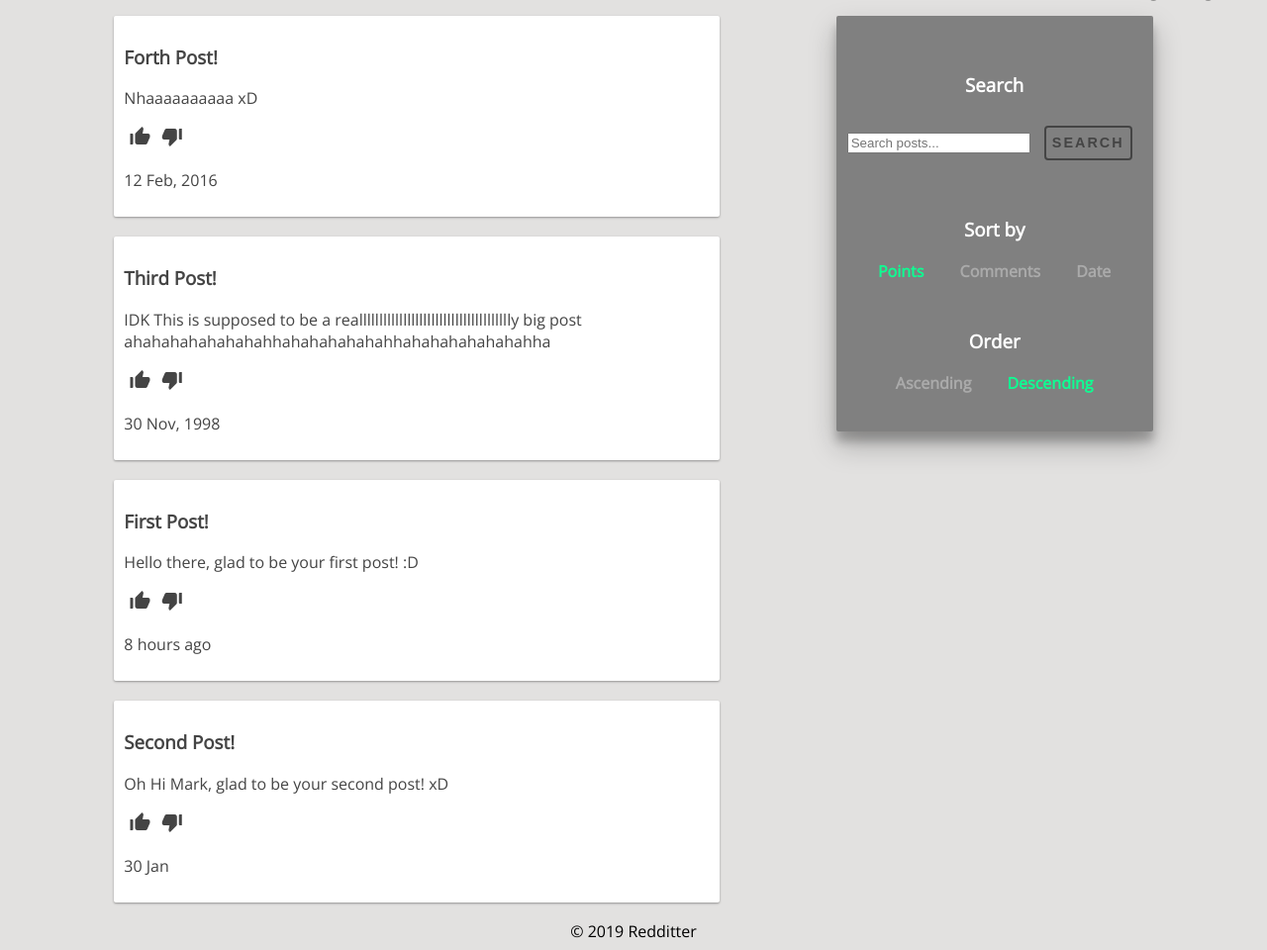
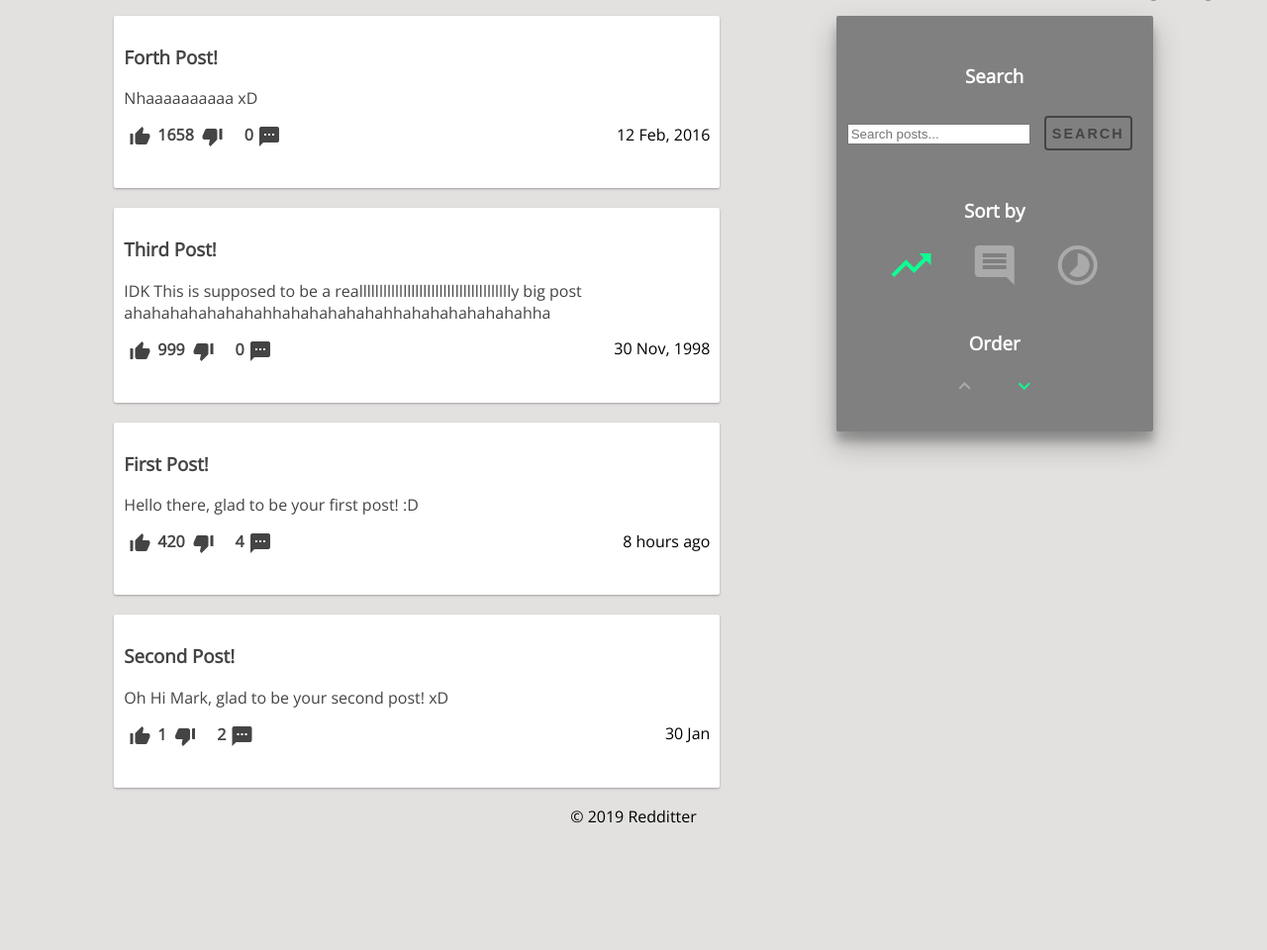
Before and after one commit to Rockdell/3LTW, a PHP site: page /pages/feed.php in a window 1280 px wide. Shown: the part 59-1019 px from the top of the page at 99% size. After the commit the page ends 891 px from the top, so only its background shows below. Run offline with PHP 8.4, Linux system fonts and the light colour scheme; data comes from the database, SQL or seed files in the repository; both versions use the stored data as it was after the commit.

Commit message:
MORE STUFF! 😅

```diff
--- a/css/style.css
+++ b/css/style.css
@@ -80,6 +80,14 @@ footer {
 	visibility: hidden;
 }
 
+#sort ul li label i {
+	font-size: 3em;
+}
+
+#by ul li label {
+	font-size: 1em;
+}
+
 .sort-by ul li label {
 	font-weight: bold;
 	padding: 1em 1em 1em;
@@ -109,14 +117,30 @@ footer {
 .post {
 	background: #ffffff;
 	transition: all 0.3s cubic-bezier(.25,.8,.25,1);
-	box-shadow: 0 1px 3px rgba(0,0,0,0.12), 0 1px 2px rgba(0,0,0,0.24);
+	box-shadow: 0 1px 3px rgba(133, 96, 96, 0.12), 0 1px 2px rgba(0,0,0,0.24);
 
 	min-width: 50%;
 	max-width: 700px;
 
-	display: flex;
+	display: grid;
+	grid-template-areas: 'title title title' 'text text text' 'info info date';
+
+	/* display: flex;
 	flex-direction: column;
-	justify-content: space-evenly;
+	justify-content: space-evenly; */
+}
+
+.post #post_title {
+	grid-area: title;
+}
+
+.post #post-info {
+	grid-area: info;
+	margin-bottom: 0%;
+}
+
+.post #post_date {
+	grid-area: date;
 }
 
 .post h1 {
@@ -221,38 +245,34 @@ button {
 	cursor: default;
 }
 
+
+/* Post CSS */
 #pp {
 	font-weight: bold;
 	display: inline;
 	position: relative;
-	bottom: 7px;
+	left: 0.1em;
+	bottom: 0.5em;
 }
 
-/* Post CSS */
-/* i[id^="upvote"] {
-	transition: color 1s;
+#time_ago {
+	position: relative;
+	bottom: 1.1em;
+	float: right;
 }
 
-i[id^="upvote"]:hover {
-	color:green;
+#nbComments {
+	font-weight: bold;
+	display: inline;
+	position: relative;
+	left: 1em;
+	bottom: 0.5em;
 }
 
-i[id^="downvote"] {
-	transition: color 1s;
+#nbCommentsLink {
+	position: relative;
+	left: 1em;
 }
-
-i[id^="downvote"]:hover {
-	color:red;
-} */
-
-/* .sort-by ul li input[type=radio]{
-	position: absolute;
-	visibility: hidden;
-} */
-
-/* #post-info input[type=radio] {
-	visibility: hidden;
-} */
 
 #post-info input {
 	margin: 0;
@@ -272,7 +292,7 @@ i[id^="downvote"]:hover {
 }
 
 #post-info label[for^="downvote"]:hover {
-	color: red;
+	color: crimson;
 }
 
 #post-info input[id^="upvote"]:checked ~ label[for^="upvote"] {
@@ -280,5 +300,5 @@ i[id^="downvote"]:hover {
 }
 
 #post-info input[id^="downvote"]:checked ~ label[for^="downvote"] {
-	color: red;
+	color: crimson;
 }
--- a/database/comment.php
+++ b/database/comment.php
@@ -1,18 +1,4 @@
 <?php
-
-//TODO DWE IT!
-function getCommentsByPost($postID) {
-	global $dbh;
-	try {
-		$stmt = $dbh->prepare(
-			"SELECT * FROM Comment, PostComment WHERE PostComment.postID = ? AND Comment.commentID = PostComment.commentID");
-		$stmt->execute(array($postID));
-		return $stmt->fetchAll();
-	} catch(PDOException $e) {
-		echo $e->getMessage();
-		return null;
-	}
-}
 
 /* Returns the comment with the given ID */
 function getCommentById($commentID) {
@@ -73,11 +59,25 @@ function bindCommentToComment($postID, $userID, $content, $fatherCommentID) {
 	}
 }
 
+/* Returns the "father comments" of a Post with a given ID */
+function getCommentsByPost($postID) {
+	global $dbh;
+	try {
+		$stmt = $dbh->prepare("SELECT * FROM Comment, PostComment WHERE PostComment.postID = ? AND Comment.commentID = PostComment.commentID
+			AND PostComment.commentID NOT IN (SELECT commentSon FROM ChildComment)");
+		$stmt->execute(array($postID));
+		return $stmt->fetchAll();
+	} catch(PDOException $e) {
+		echo $e->getMessage();
+		return null;
+	}
+}
+
 /* Returns all child comments of a comment */
 function getChildComments($fatherCommentID) {
 	global $dbh;
 	try {
-		$stmt = $dbh->prepare("SELECT commentSon FROM ChildComment WHERE fatherComment = ?");
+		$stmt = $dbh->prepare("SELECT commentSon FROM ChildComment WHERE commentFather = ?");
 		$stmt->execute(array($fatherCommentID));
 		return $stmt->fetchAll();
 	} catch(PDOException $e) {
--- a/database/post.php
+++ b/database/post.php
@@ -62,6 +62,19 @@ function getPostById($postID) {
 	}
 }
 
+/* Returns the number of comments of a post with the given ID */
+function getNumberComments($postID) {
+	global $dbh;
+	try {
+		$stmt = $dbh->prepare("SELECT count(*) as NbComments FROM PostComment Where postID = ?");
+		$stmt->execute(array($postID));
+		return $stmt->fetch();
+	} catch(PDOException $e) {
+		echo $e->getMessage();
+		return null;
+	}
+}
+
 /* Add a new Post */
 function addPost($userID, $title, $content) {
 	global $dbh;
--- a/pages/post.php
+++ b/pages/post.php
@@ -4,7 +4,8 @@
     require_once($_SERVER['DOCUMENT_ROOT'].'/database/comment.php');
 
     $post = getPostById($_GET['id']);
-    $comments = getCommentsByPost($post["postID"]);
+    $comments = getCommentsByPost($_GET['id']);
+    $numberComments = getNumberComments($post['postID']);
 
     include_once($_SERVER['DOCUMENT_ROOT'].'/templates/common/header.php');
 ?>
--- a/templates/components/list-posts.php
+++ b/templates/components/list-posts.php
@@ -1,6 +1,9 @@
 <section class="list-posts">
 <?php
+    require_once($_SERVER["DOCUMENT_ROOT"]."/database/post.php");
+
     foreach($posts as $post) {
+        $numberComments = getNumberComments($post['postID']);
         include($_SERVER["DOCUMENT_ROOT"]."/templates/components/post.php");
     }
 ?>
--- a/templates/components/post.php
+++ b/templates/components/post.php
@@ -1,37 +1,43 @@
-<?php require_once($_SERVER['DOCUMENT_ROOT'].'/database/timeAgo.php'); ?>
+<?php require_once($_SERVER['DOCUMENT_ROOT'].'/database/timeAgo.php');?>
 
 <article class="post container">
     <a href="/pages/post.php?id=<?=$post["postID"]?>">
-        <h1><?=$post["title"]?></h3>
+        <h1 id="post_title"><?=$post["title"]?></h3>
         <section id="post-content">
             <p><?=$post["content"]?></p>
         </section>
+    </a>
 
-        <?php if (isset($comments)) { ?>
-        <section id="post-comments">
-            <?php foreach($comments as $comment) { ?>
-                <h1><?=$comment["commentID"]?></h1>
-            <?php } ?>
-        </section>
-        <?php }?>
-
-    </a>
     <section id="post-info">
-
             <input type="checkbox" id="upvote<?=$post["postID"]?>">
             <label for="upvote<?=$post["postID"]?>">
                 <i class="material-icons">thumb_up_alt</i>
             </label>
 
+            <p id="pp"><?=$post["points"]?></p>
+
             <input type="checkbox" id="downvote<?=$post["postID"]?>">
+
             <label for="downvote<?=$post["postID"]?>">
                 <i class="material-icons">thumb_down_alt</i>
             </label>
 
-            <!-- <i id="upvote<?=$post["postID"]?>" class="material-icons">thumb_up_alt</i>
-            <p id="pp"><?=$post["points"]?></p>
-            <i id="downvote<?=$post["postID"]?>" class="material-icons">thumb_down_alt</i> -->
+            <p id="nbComments"><?=$numberComments["NbComments"]?></p>
+            <a id="nbCommentsLink" href="/pages/post.php?id=<?=$post["postID"]?>">
+                <i class="material-icons">textsms</i>
+            </a>
+    </section>
 
-            <p><?=time_ago($post["postDate"])?></p>
+    <section id="post_date">
+        <p id="time_ago"><?=time_ago($post["postDate"])?></p>
     </section>
+
+    <?php if (isset($comments)) { ?>
+        <section id="post-comments">
+            <?php foreach($comments as $comment) { ?>
+                <h1><?=$comment["content"]?></h1>
+            <?php } ?>
+        </section>
+    <?php } ?>
+
 </article>
--- a/templates/components/search-bar.php
+++ b/templates/components/search-bar.php
@@ -11,15 +11,15 @@
         <ul>
             <li>
                 <input type="radio" id="points" name="selector1" checked>
-                <label for="points">Points</label>
+                <label for="points"><i class="material-icons">trending_up</i></label>
             </li>
             <li>
                 <input type="radio" id="comments" name="selector1">
-                <label for="comments">Comments</label>
+                <label for="comments"><i class="material-icons">comment</i></label>
             </li>
             <li>
                 <input type="radio" id="date" name="selector1">
-                <label for="date">Date</label>
+                <label for="date"><i class="material-icons">timelapse</i></label>
             </li>
         </ul>
     </section>
@@ -29,11 +29,11 @@
         <ul>
             <li>
                 <input type="radio" id="asc" name="selector2">
-                <label for="asc">Ascending</label>
+                <label for="asc"><i class="material-icons">expand_less</i></label>
             </li>
             <li>
                 <input type="radio" id="desc" name="selector2" checked>
-                <label for="desc">Descending</label>
+                <label for="desc"><i class="material-icons">expand_more</i></label>
             </li>
         </ul>
     </section>
```
Also changed, not shown: database/redditter.sql (+10 -0 lines), js/script.js (+12 -0 lines), database/redditter.db.
